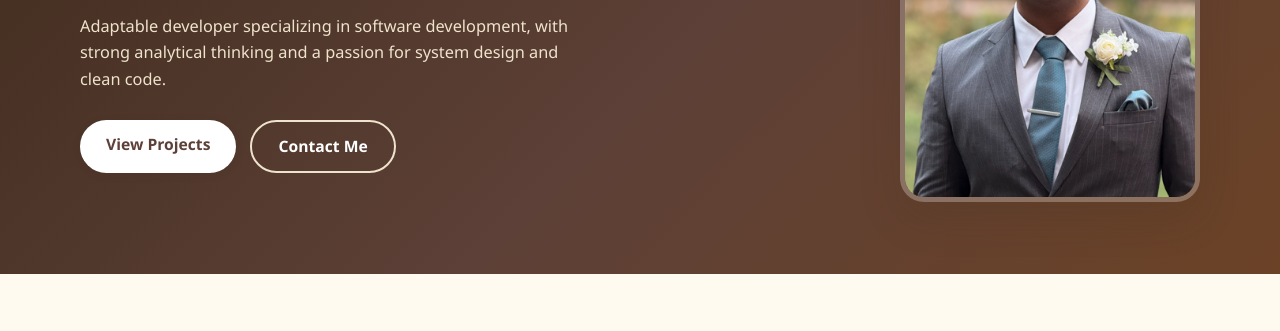
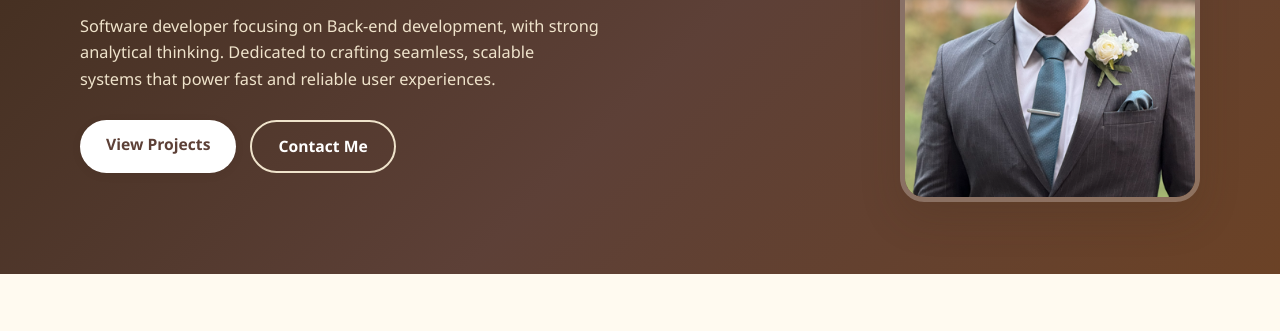
Before and after one commit to Zaheen-Abrar/Zaheen-Abrar-Portfolio, a plain HTML site: page index.html in a window 1280 px wide. Shown: the part 327-658 px from the top of the page. Drawn offline with Linux system fonts and the light colour scheme.

Commit message:
Add files via upload

```diff
--- a/index.html
+++ b/index.html
@@ -32,8 +32,8 @@
           <h1 class="hero-name">Zaheen Abrar</h1>
           <p class="hero-role">Computer Science Student &amp; Software Developer</p>
           <p class="hero-desc">
-            Adaptable developer specializing in software development, with strong analytical
-            thinking and a passion for system design and clean code.
+            Software developer focusing on Back-end development, with strong analytical
+            thinking. Dedicated to crafting seamless, scalable systems that power fast and reliable user experiences.
           </p>
           <div class="hero-actions">
             <a href="#projects" class="btn btn-primary">View Projects</a>
```
